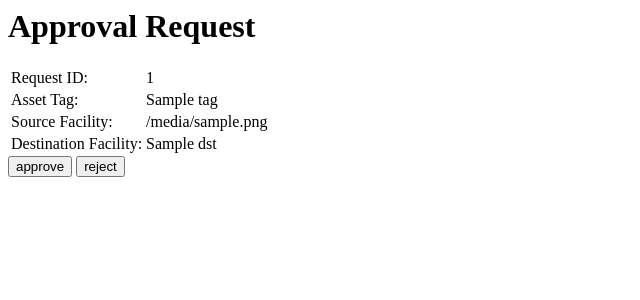
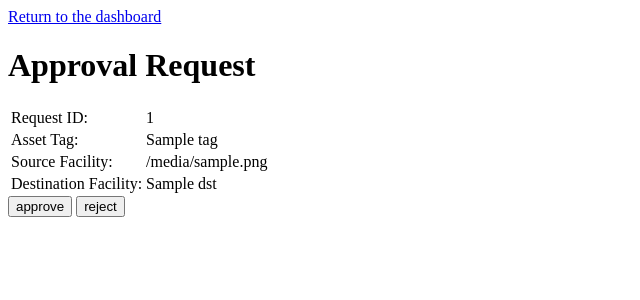
Before and after one commit to RRMulvihill/CIS322, a Flask app: template src/templates/approve_req.html in a window 1280 px wide. Shown: the top 300 px of the page, without its empty margins (0-640 px from the left). Run offline with Flask 2, Linux system fonts and the light colour scheme; the template is opened without the code that fills it: most values are stand-ins (such as "Sample title", 1, 10 or a date in 2020); some libraries are stand-ins or nearby versions.

Commit message:
Update approve_req.html

```diff
--- a/src/templates/approve_req.html
+++ b/src/templates/approve_req.html
@@ -1,5 +1,6 @@
 <HTML>
 	<HEAD><TITLE>Approve Request</TITLE></HEAD>
+	<left><a href="{{url_for('dashboard')}}">Return to the dashboard</a></left>
 	<BODY>
 	    <TABLE>
 	        <H1>Approval Request</H1>
```
